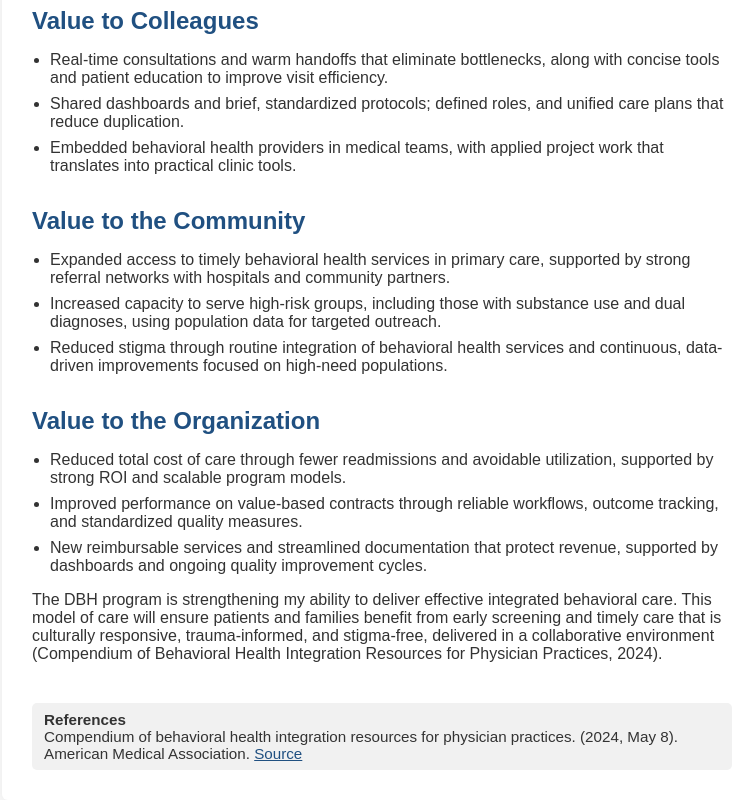
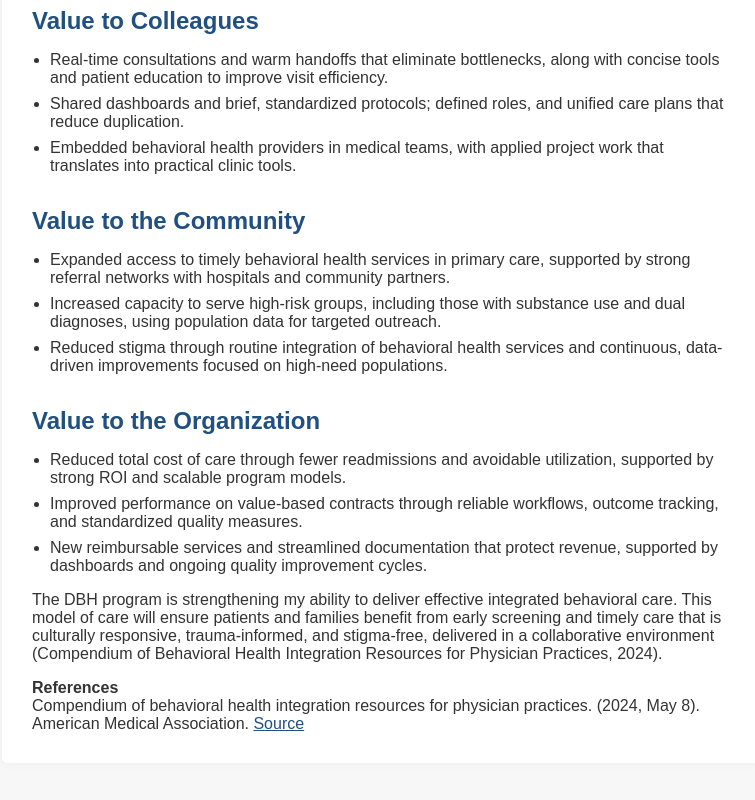
Before and after one commit to dosawaru/my_blog, a plain HTML site: page index.html in a window 1280 px wide. Shown: the part 918-1718 px from the top of the page, without its empty margins (258-1013 px from the left). Drawn offline with Linux system fonts and the light colour scheme.

Commit message:
Update index.html

```diff
--- a/index.html
+++ b/index.html
@@ -167,7 +167,7 @@
         collaborative environment (Compendium of Behavioral Health Integration
         Resources for Physician Practices, 2024).
       </p>
-      <div class="references">
+      <div>
         <strong>References</strong><br />
         Compendium of behavioral health integration resources for physician
         practices. (2024, May 8).<br />
```
